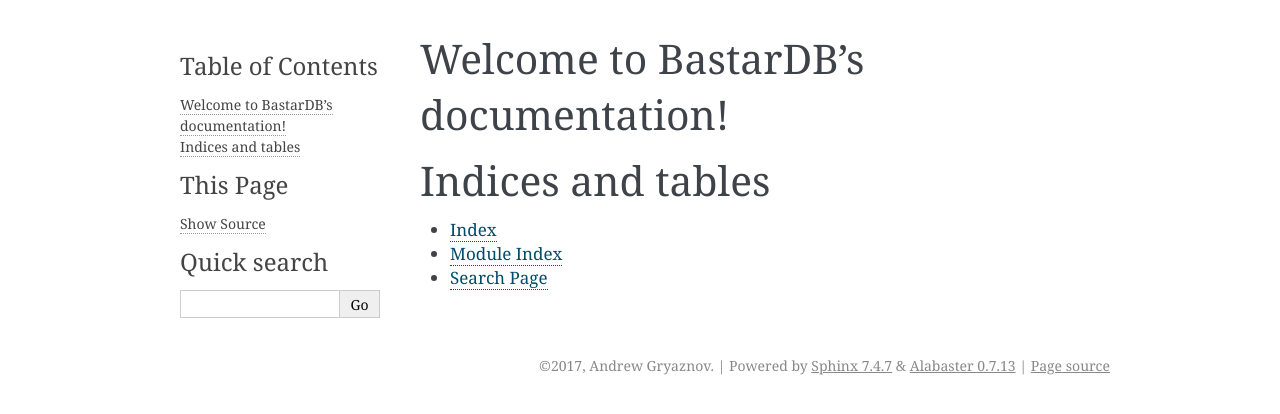
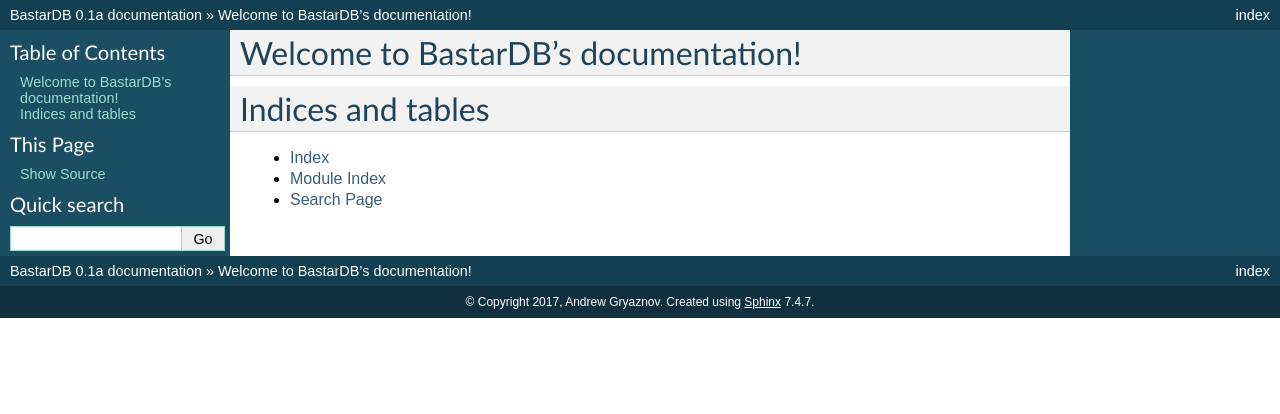
Before and after one commit to bastardb/BastarDB, a Sphinx documentation site: the page built from docs/index.rst, in a window 1280 px wide. Shown: the top 414 px of the page. Built offline with Sphinx 7.4.7, drawn with Linux system fonts in a browser that asks for light colours.

Commit message:
set default theme for docs

```diff
--- a/docs/conf.py
+++ b/docs/conf.py
@@ -84,7 +84,8 @@
 # The theme to use for HTML and HTML Help pages.  See the documentation for
 # a list of builtin themes.
 #
-html_theme = 'alabaster'
+# html_theme = 'alabaster'
+html_theme = 'default'
 
 # Theme options are theme-specific and customize the look and feel of a theme
 # further.  For a list of options available for each theme, see the
@@ -162,3 +163,9 @@
 }
 
 source_suffix = ['.rst', '.md']
+
+# import sphinx_rtd_theme
+
+# html_theme = "sphinx_rtd_theme"
+
+# html_theme_path = [sphinx_rtd_theme.get_html_theme_path()]
```
